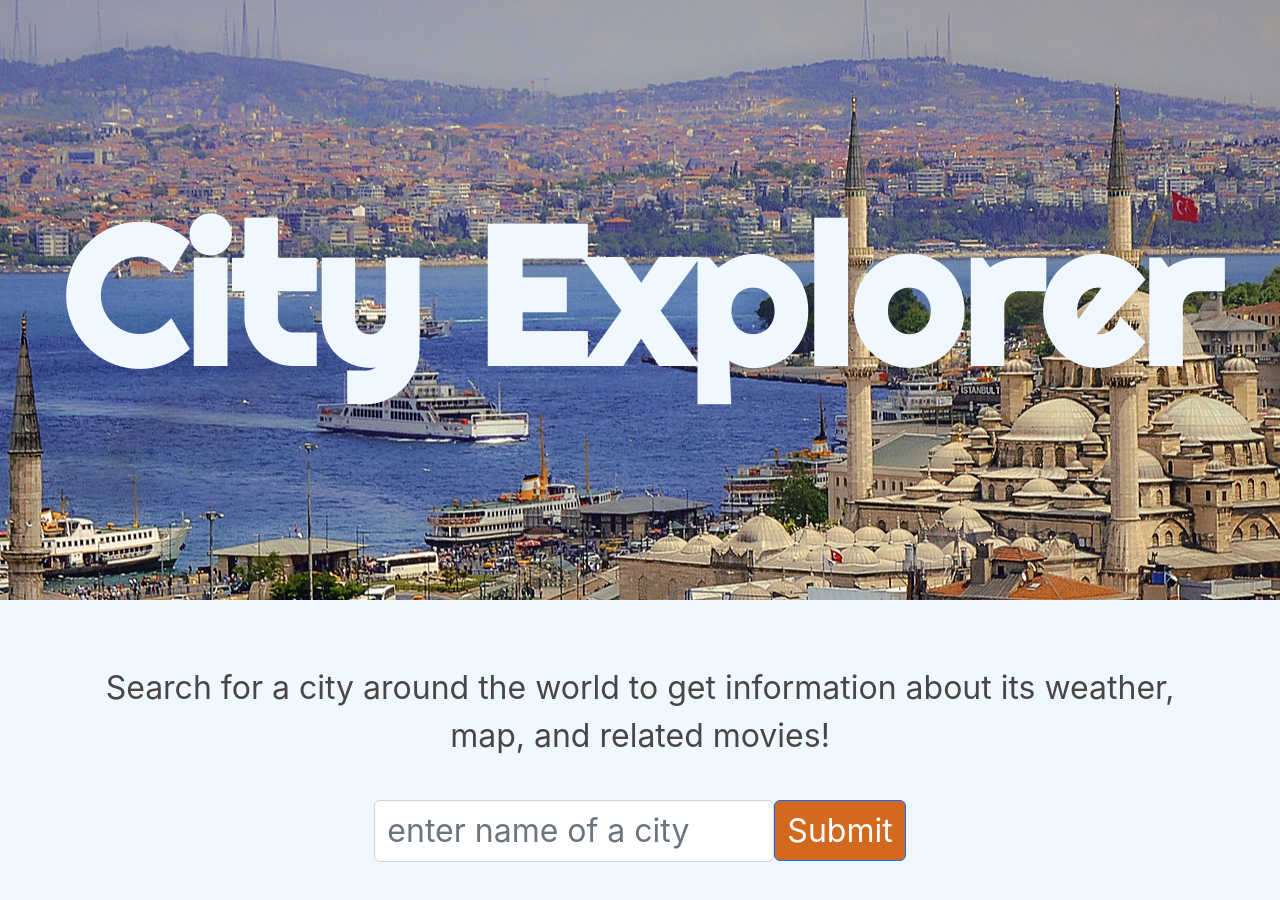
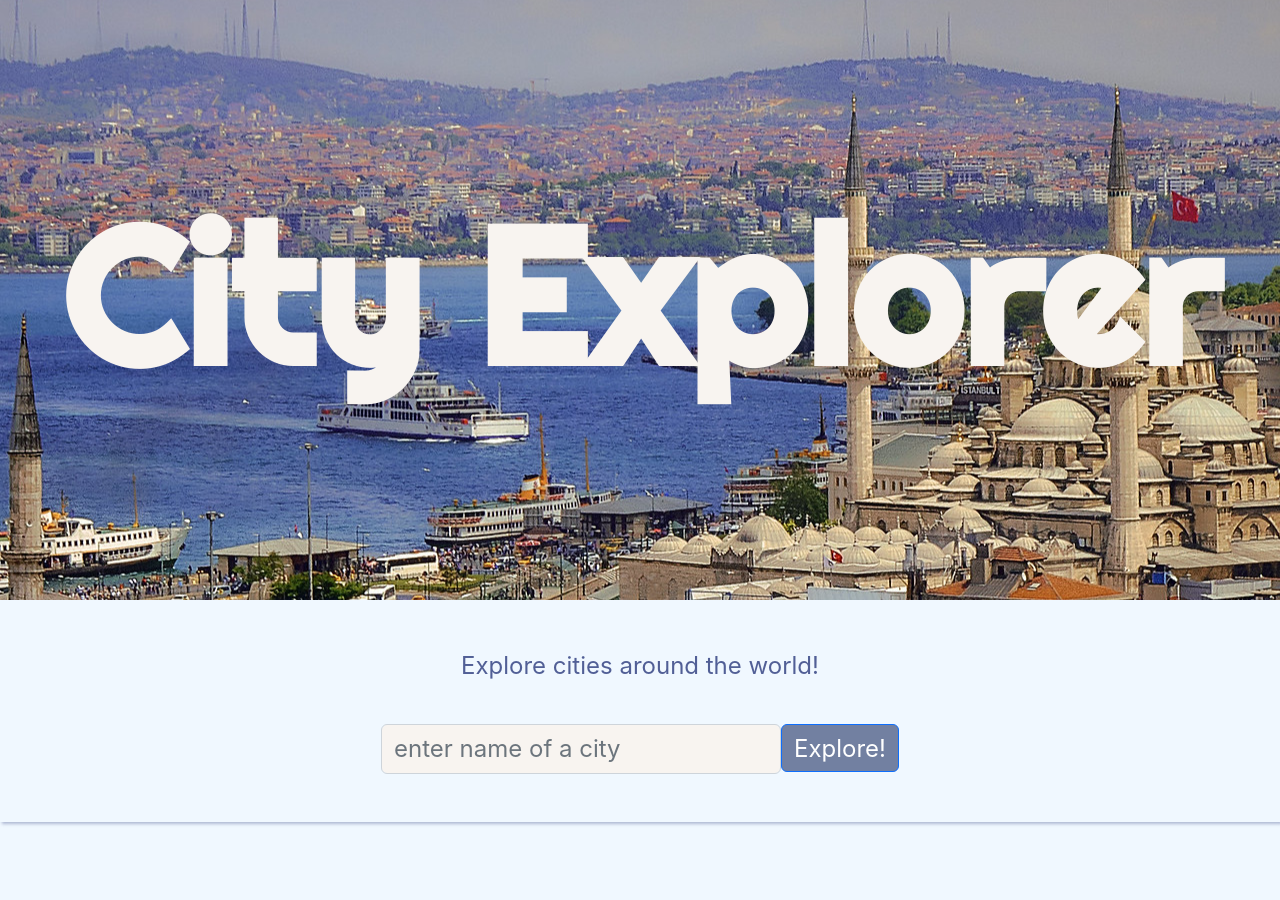
Before and after one commit to ezgi-c/city-explorer, a React (Create React App) app: page / in a window 1280 px wide. Shown: the top 900 px of the page. Built offline with nearby package versions, Linux system fonts and the light colour scheme; the HTML template or start-up script is replaced by a standard one.

Commit message:
css styling

```diff
--- a/src/App.css
+++ b/src/App.css
@@ -11,10 +11,11 @@ html {
 }
 
 .header {
-  margin-bottom:4em;
   background-image: url("/public/istanbul.jpg");
+  background-position: center;
   height: 600px;
   background-position: center;
+  background-repeat: no-repeat;
   display: flex;
   justify-content: center;
   align-items: center;
@@ -22,17 +23,17 @@ html {
 }
 
 .header h1 {
-  /* padding-top: .5em; */
-  color: aliceblue;
+  color: #F8F4F0;
   font-size: 12em;
   font-weight: 900;
 }
-
 
 .mb-3 {
   display: flex;
   flex-direction: column;
   align-items: center;
+  padding: 3em;
+  box-shadow:#515f966b 2px 2px 3px;
 }
 
 .form {
@@ -42,74 +43,66 @@ html {
 
 .input {
   width: 400px;
-  font-size: 2em;
-  margin-bottom: 1em;
+  font-size: 1.5em;
   border-radius: 6px;
+  color : #515F96;
 }
 
 .button, .button:hover {
-  font-size: 2em;
-  height: 1.9em;
-  background-color: chocolate;
+  font-size: 1.5em;
+  height: 2em;
+  padding-bottom:1em;
+  background-color: #7280A1;
   color:white;
+  vertical-align: middle;
   border-radius: 6px;
 }
 
 .button:active {
-  background-color: rgb(175, 87, 24)
+  background-color: #515F96 !important;
+  transform: scale(0.98);
+  box-shadow: 3px 2px 22px 1px rgba(95, 94, 94, 0.24);
 }
 
-.location {
-  margin-top: 3em;
-}
 h2 {
-  color:rgb(80, 80, 182);
+  color:#9e5929;
+  margin-bottom: 2em;
+  font-weight: 700;
+  font-size: 40px;
 }
 
 h4 {
   color: gray;
+  font-size: 16px;
 }
 
-input {
-  width: 400px;
-  font-size: 2em;
-  margin-bottom: 1em;
-  border-radius: 6px;
-  color: rgb(79, 75, 75);
-}
-
-button {
-  font-size: 2em;
-  background-color: chocolate;
-  color:white;
-  border-radius: 6px;
-
-}
-
-button:active {
-  background-color: rgb(175, 87, 24)
-}
-
-
-.map {
-  border: 3px solid chocolate;
-  margin: 3em;
+.location {
+  padding: 7em;
+  padding-bottom: 0;
+  display: flex;
+  flex-direction: column;
+  align-items: center;
 }
 
 .movies {
-  margin-top: 5em;
+  padding: 7em;
 }
 
-.row {
-  margin-left: 10em;
-  margin-right: 10em;
-  display: flex;
-}
-
-#cat {
-  border: none;
+.movies h1 {
+  padding-bottom: .5em;
+  color : #515F96;
 }
 
 .weather {
- margin-top: 5em;
+ padding: 7em;
+ padding-bottom: 0;
 }
+
+.weather h1 {
+  padding-bottom: .5em;
+  color : #515F96;
+}
+
+.weather h4 {
+  font-size: 20px;
+}
--- a/src/Location.js
+++ b/src/Location.js
@@ -1,6 +1,5 @@
 import "./App.css";
 import React from "react";
-import { Container } from "react-bootstrap";
 
 class Location extends React.Component {
   render() {
@@ -9,10 +8,10 @@ class Location extends React.Component {
     const longitude = this.props.longitude;
 
     return (
-      <Container className="location">
+      <div className="location">
         {display_name && (
           <div>
-            <h2>Welocome to {display_name}!</h2>
+            <h2>{display_name}</h2>
             <h4>
               latitude : {latitude}, longitude :
               {longitude}
@@ -24,7 +23,7 @@ class Location extends React.Component {
             />
           </div>
         )}
-      </Container>
+      </div>
     );
   }
 }
--- a/src/Movies.js
+++ b/src/Movies.js
@@ -1,5 +1,5 @@
 import React from "react";
-import { Row, Col, Card } from "react-bootstrap";
+import { Row, Col, Card, Container } from "react-bootstrap";
 
 class Movies extends React.Component {
   render() {
@@ -7,9 +7,9 @@ class Movies extends React.Component {
     return (
       <div className="movies">
         {this.props.displayMovies && (
-          <>
+          <Container>
             <h1>Movies</h1>
-            <Row className="row" xs={1} sm={2} md={3} lg={4}>
+            <Row className="row" sm={1} md={2} lg={3} xl={4}>
               {movies.map(
                 (movie, idx) =>
                   movie.poster_path !== null && (
@@ -17,7 +17,7 @@ class Movies extends React.Component {
                   )
               )}
             </Row>
-          </>
+          </Container>
         )}
       </div>
     );
@@ -30,13 +30,20 @@ class Movie extends React.Component {
     const idx = this.props.idx;
     return (
       <Col className="p-4" key={idx}>
-        <Card key={idx} className="" style={{ height: "40em" }}>
+        <Card
+          key={idx}
+          style={{ height: "50em", width: "19em", backgroundColor: "#F8F4F0" }}
+        >
           <Card.Img src={movie.image_url} alt={movie.overview} />
           <Card.Body style={{ overflow: "scroll" }}>
-            <Card.Text style={{ fontSize: "24px", fontWeight: "600" }}>
+            <Card.Text
+              style={{ fontSize: "24px", fontWeight: "700", color: "#515F96" }}
+            >
               {movie.title}
             </Card.Text>
-            <Card.Text>{movie.overview}</Card.Text>
+            <Card.Text style={{ color: "rgb(40, 40, 41)" }}>
+              {movie.overview}
+            </Card.Text>
             <Card.Text>Average Votes: {movie.average_votes}</Card.Text>
             <Card.Text>Total Votes: {movie.total_votes}</Card.Text>
             <Card.Text>Popularity: {movie.popularity}</Card.Text>
--- a/src/SearchForm.js
+++ b/src/SearchForm.js
@@ -1,24 +1,33 @@
 import "./App.css";
 import React from "react";
-import {Form, Button, Container} from "react-bootstrap";
-
+import { Form, Button } from "react-bootstrap";
 
 class SearchForm extends React.Component {
   render() {
     return (
-      <Container >
       <Form>
         <Form.Group className="mb-3" controlId="formBasicEmail">
-          <Form.Label style={{fontSize: "2em", color: "rgb(74, 70, 70)"}}>Search for a city around the world to get information about its weather, map, and related movies!</Form.Label>
-        <div className="form">
-        <Form.Control className="input" type="text" placeholder="enter name of a city" onChange={this.props.handleChange}/>
-        <Button className="button" type="submit" onClick={this.props.getLocation}>
-          Submit
-        </Button>
-        </div>
+          <Form.Label style={{ fontSize: "1.5em", color: "#515F96" }}>
+            Explore cities around the world!
+          </Form.Label>
+          <div className="form">
+            <Form.Control
+              className="input"
+              type="text"
+              placeholder="enter name of a city"
+              onChange={this.props.handleChange}
+              style= {{backgroundColor:"#F8F4F0"}}
+            />
+            <Button
+              className="button"
+              type="submit"
+              onClick={this.props.getLocation}
+            >
+              Explore!
+            </Button>
+          </div>
         </Form.Group>
       </Form>
-      </Container>
     );
   }
 }
--- a/src/Weather.js
+++ b/src/Weather.js
@@ -30,7 +30,7 @@ class WeatherDay extends React.Component {
     return (
       <Accordion.Item eventKey='0' key={idx}>
         <Accordion.Header>{day.date}</Accordion.Header>
-        <Accordion.Body>
+        <Accordion.Body style={{backgroundColor: "#F8F4F0"}}>
           <h4>{day.forecast}</h4>
         </Accordion.Body>
       </Accordion.Item>
```
Also changed, not shown: src/App.js (+4 -5 lines).
